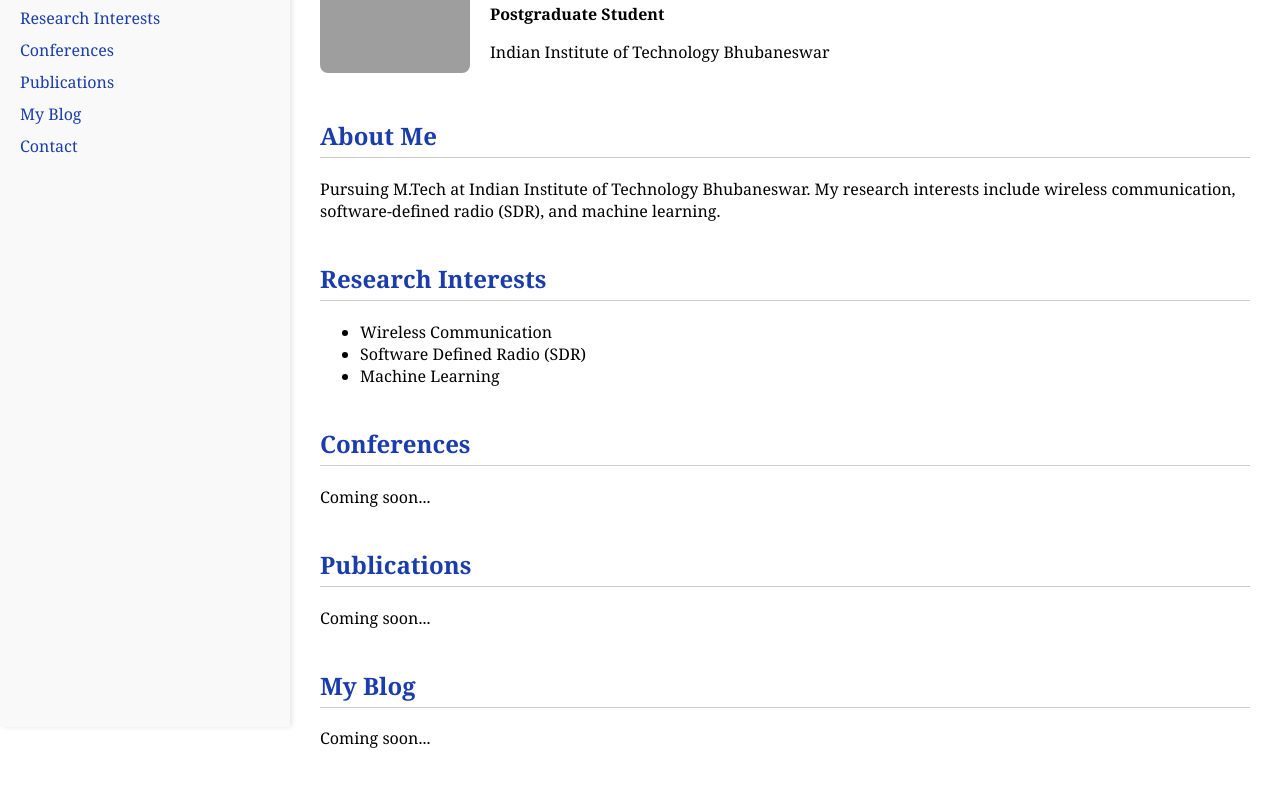
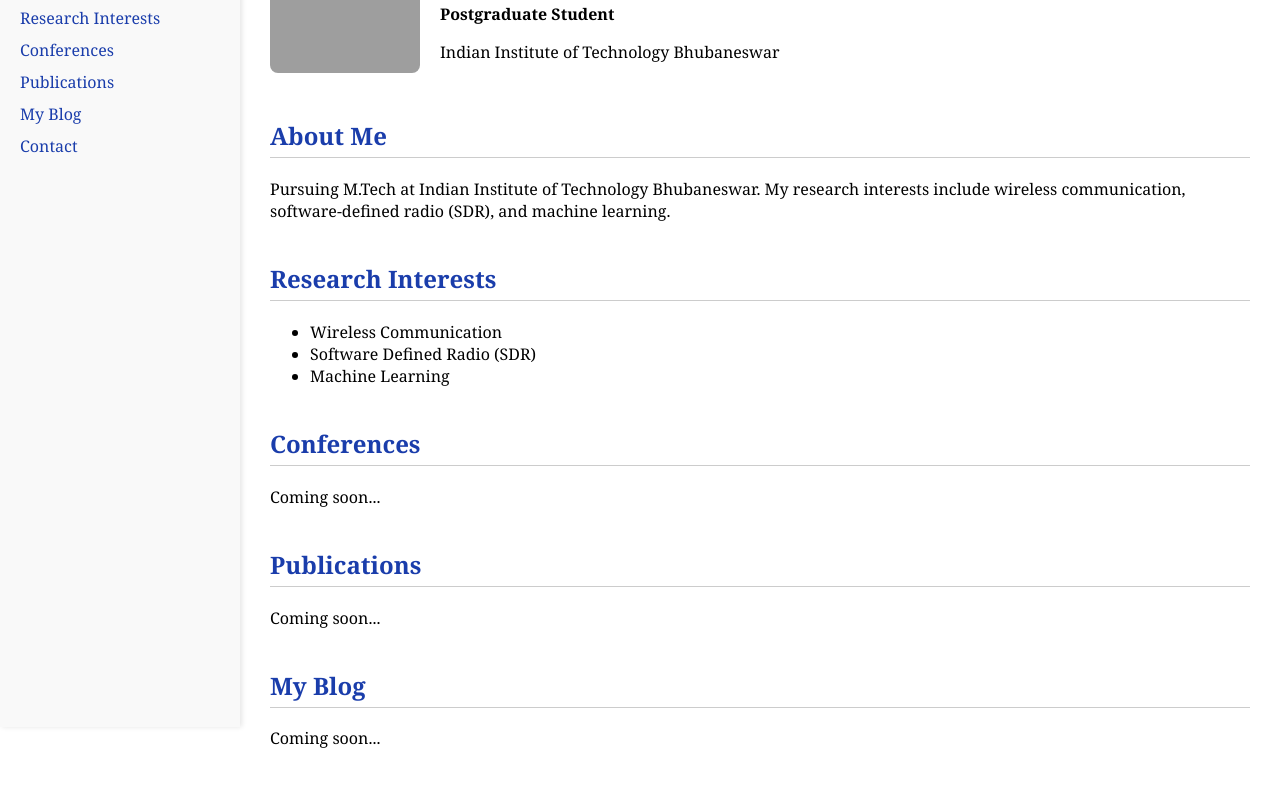
Before and after one commit to Kahrrthikeyaa-V/Kahrrthikeyaa-V.github.io, a plain HTML site: page index.html in a window 1280 px wide. Shown: the part 113-899 px from the top of the page. Drawn offline with Linux system fonts and the light colour scheme; grey boxes are pictures that could not be loaded.

Commit message:
Update index.html

```diff
--- a/index.html
+++ b/index.html
@@ -15,12 +15,13 @@
       display: flex;
     }
    .sidebar {
-      width: 250px;
+  width: 200px; /* Reduced sidebar width */
   background-color: #f9f9f9;
   padding: 20px;
   height: 100vh;
   box-shadow: 2px 0 5px rgba(0,0,0,0.1);
 }
+
     .sidebar h3 {
       border-bottom: 1px solid #ccc;
       padding-bottom: 5px;
```
Lines whose indentation alone changed are shown as unchanged.
